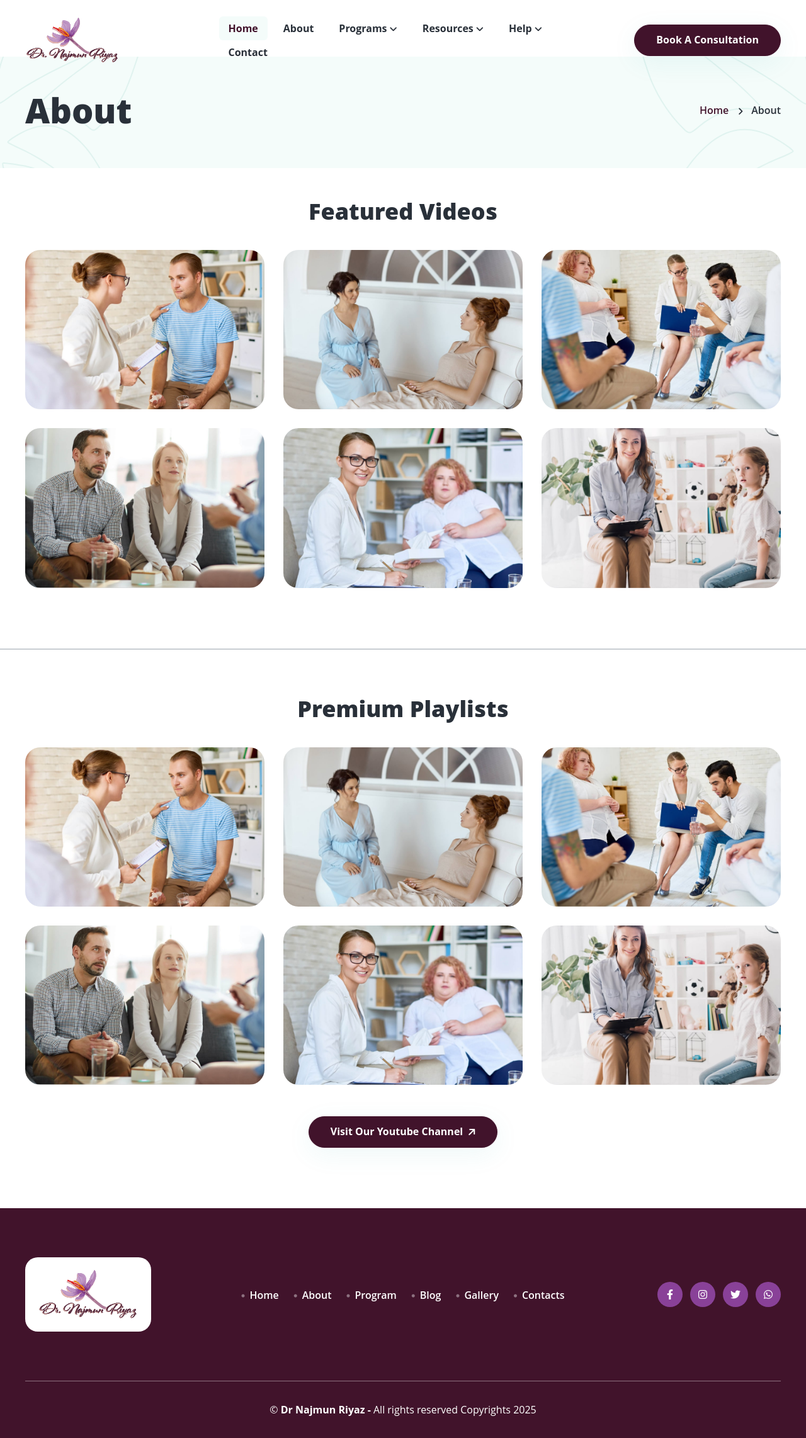
After one commit to toheedswati786/new-dr-portofolio, a PHP site: page /videos.php in a window 1280 px wide. The commit adds this page. Shown: the whole page at 63% size. Run offline with PHP 8.4, Linux system fonts and the light colour scheme; some web fonts are replaced.

Commit message:
new updated

```diff
--- a/assets/includes/header.php
+++ b/assets/includes/header.php
@@ -58,7 +58,7 @@
                         <li><a href="course.php">Courses</a></li>
                         <li><a href="books.php">Books</a></li>
                         <li><a href="blog.php">Blog</a></li>
-                        <li><a href="error.html">Videos</a></li>
+                        <li><a href="videos.php">Videos</a></li>
                       </ul>
                     </li>
                     <li class="dropdown">
--- a/books.php
+++ b/books.php
@@ -50,7 +50,7 @@
                                     </p>
                                 </div>
                                 <div class="btn_wrap pb-0">
-                                    <a class="btn btn-primary" href="contact.php"><span class="btn_text" data-text="Get A Consultation">Get A Consultation </span><span class="btn_icon"><i class="fa-solid fa-arrow-up-right"></i></span></a>
+                                    <a class="btn btn-primary" href="assets/resources/Self-Esteem.pdf" download="Self-Esteem"><span class="btn_text" data-text="Get A Consultation">Get A Consultation </span><span class="btn_icon"><i class="fa-solid fa-arrow-up-right"></i></span></a>
                                 </div>
                             </div>
                         </div>
@@ -76,7 +76,7 @@
                                     </p>
                                 </div>
                                 <div class="btn_wrap pb-0">
-                                    <a class="btn btn-primary" href="contact.php"><span class="btn_text" data-text="Get A Consultation">Get A Consultation </span><span class="btn_icon"><i class="fa-solid fa-arrow-up-right"></i></span></a>
+                                    <a class="btn btn-primary" href="assets/resources/Trauma Education and Awareness.pdf" download="Trauma education and awareness"><span class="btn_text" data-text="Get A Consultation">Get A Consultation </span><span class="btn_icon"><i class="fa-solid fa-arrow-up-right"></i></span></a>
                                 </div>
                             </div>
                         </div>
@@ -102,7 +102,7 @@
                                     </p>
                                 </div>
                                 <div class="btn_wrap pb-0">
-                                    <a class="btn btn-primary" href="contact.php"><span class="btn_text" data-text="Get A Consultation">Get A Consultation </span><span class="btn_icon"><i class="fa-solid fa-arrow-up-right"></i></span></a>
+                                    <a class="btn btn-primary" href="https://buy.stripe.com/14k15H4p6ei3cb6eUU" target="_blank"><span class="btn_text" data-text="Get A Consultation">Get A Consultation </span><span class="btn_icon"><i class="fa-solid fa-arrow-up-right"></i></span></a>
                                 </div>
                             </div>
                         </div>
--- /dev/null
+++ b/videos.php
@@ -0,0 +1,72 @@
+<!doctype html>
+<html lang="en">
+
+<head>
+  <?php include __DIR__ . '/assets/includes/links.php'; ?>
+</head>
+
+<body>
+  <div class="page_wrapper">
+    <div class="backtotop"><a href="#" class="scroll"><i class="fa-solid fa-arrow-up"></i></a></div>
+
+      <?php include __DIR__ . '/assets/includes/header.php'; ?>
+
+    <main class="page_content">
+      <section class="page_banner decoration_wrapper">
+        <div class="container">
+          <div class="row align-items-center">
+            <div class="col-lg-6">
+              <h1 class="page_title mb-0">About</h1>
+            </div>
+            <div class="col-lg-6">
+              <ul class="breadcrumb_nav unordered_list justify-content-lg-end justify-content-center">
+                <li><a href="home.php">Home</a></li>
+                <li>About</li>
+              </ul>
+            </div>
+          </div>
+        </div>
+        <div class="decoration_item shape_leaf_1"><img src="assets/images/shapes/shape_leaf_left.svg" alt="Shape Leaf - Talking Minds - Psychotherapist Site Template"></div>
+        <div class="decoration_item shape_leaf_2"><img src="assets/images/shapes/shape_leaf_right.svg" alt="Shape Leaf - Talking Minds - Psychotherapist Site Template"></div>
+      </section>
+      <section class="gallery_section section_space_lg pb-5 pt-5 mb-5">
+        <div class="container">
+          <div class="section_heading text-center">
+            <h2 class="section_heading_text">Featured Videos</h2>
+          </div>
+          <div class="zoom-gallery row justify-content-center">
+            <div class="col-lg-4 col-md-6 col-sm-6"><a class="gallery_item popup_image" href="assets/images/gallery/gallery_image_1-min.jpg"><img src="assets/images/gallery/gallery_image_1-min.jpg" alt="Talking Minds - Psychotherapist Site Template"></a></div>
+            <div class="col-lg-4 col-md-6 col-sm-6"><a class="gallery_item popup_image" href="assets/images/gallery/gallery_image_2-min.jpg"><img src="assets/images/gallery/gallery_image_2-min.jpg" alt="Talking Minds - Psychotherapist Site Template"></a></div>
+            <div class="col-lg-4 col-md-6 col-sm-6"><a class="gallery_item popup_image" href="assets/images/gallery/gallery_image_3-min.jpg"><img src="assets/images/gallery/gallery_image_3-min.jpg" alt="Talking Minds - Psychotherapist Site Template"></a></div>
+            <div class="col-lg-4 col-md-6 col-sm-6"><a class="gallery_item popup_image" href="assets/images/gallery/gallery_image_4-min.jpg"><img src="assets/images/gallery/gallery_image_4-min.jpg" alt="Talking Minds - Psychotherapist Site Template"></a></div>
+            <div class="col-lg-4 col-md-6 col-sm-6"><a class="gallery_item popup_image" href="assets/images/gallery/gallery_image_5-min.jpg"><img src="assets/images/gallery/gallery_image_5-min.jpg" alt="Talking Minds - Psychotherapist Site Template"></a></div>
+            <div class="col-lg-4 col-md-6 col-sm-6"><a class="gallery_item popup_image" href="assets/images/gallery/gallery_image_6-min.jpg"><img src="assets/images/gallery/gallery_image_6-min.jpg" alt="Talking Minds - Psychotherapist Site Template"></a></div>
+          </div>
+        </div>
+      </section>
+      <hr style="padding: 1px;">
+      <section class="gallery_section section_space_lg pb-5 pt-5 mb-5">
+        <div class="container">
+          <div class="section_heading text-center">
+            <h2 class="section_heading_text">Premium Playlists</h2>
+          </div>
+          <div class="zoom-gallery row justify-content-center">
+            <div class="col-lg-4 col-md-6 col-sm-6"><a class="gallery_item popup_image" href="assets/images/gallery/gallery_image_1-min.jpg"><img src="assets/images/gallery/gallery_image_1-min.jpg" alt="Talking Minds - Psychotherapist Site Template"></a></div>
+            <div class="col-lg-4 col-md-6 col-sm-6"><a class="gallery_item popup_image" href="assets/images/gallery/gallery_image_2-min.jpg"><img src="assets/images/gallery/gallery_image_2-min.jpg" alt="Talking Minds - Psychotherapist Site Template"></a></div>
+            <div class="col-lg-4 col-md-6 col-sm-6"><a class="gallery_item popup_image" href="assets/images/gallery/gallery_image_3-min.jpg"><img src="assets/images/gallery/gallery_image_3-min.jpg" alt="Talking Minds - Psychotherapist Site Template"></a></div>
+            <div class="col-lg-4 col-md-6 col-sm-6"><a class="gallery_item popup_image" href="assets/images/gallery/gallery_image_4-min.jpg"><img src="assets/images/gallery/gallery_image_4-min.jpg" alt="Talking Minds - Psychotherapist Site Template"></a></div>
+            <div class="col-lg-4 col-md-6 col-sm-6"><a class="gallery_item popup_image" href="assets/images/gallery/gallery_image_5-min.jpg"><img src="assets/images/gallery/gallery_image_5-min.jpg" alt="Talking Minds - Psychotherapist Site Template"></a></div>
+            <div class="col-lg-4 col-md-6 col-sm-6"><a class="gallery_item popup_image" href="assets/images/gallery/gallery_image_6-min.jpg"><img src="assets/images/gallery/gallery_image_6-min.jpg" alt="Talking Minds - Psychotherapist Site Template"></a></div>
+          </div>
+          <div class="btn_wrap pb-0 text-center"><a class="btn btn-primary" href="https://www.youtube.com/@dr.najmunriyaz" target="_blank"><span class="btn_text" data-text="Click Here">Visit Our Youtube Channel</span><span class="btn_icon"><i class="fa-solid fa-arrow-up-right"></i></span></a></div>
+        </div>
+      </section>
+    </main>
+    <?php include __DIR__ . '/assets/includes/footer.php'; ?>
+  </div>
+
+  <?php include __DIR__ . '/assets/includes/scripts.php'; ?>
+
+</body>
+
+</html>
```
